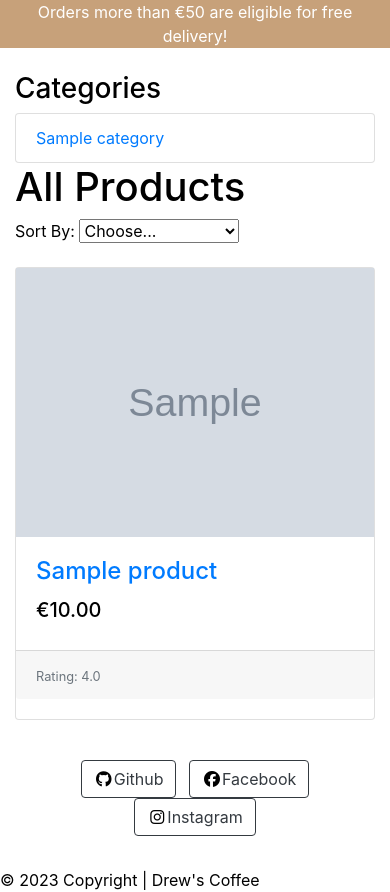
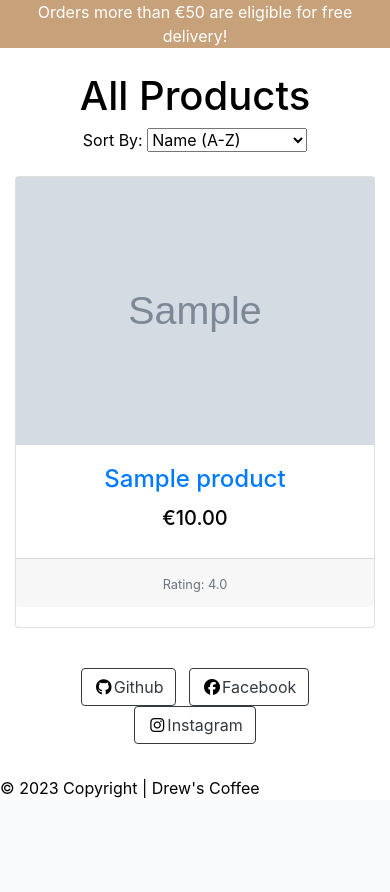
Before and after one commit to anthonyhaj/Drews-coffee-PP5, a Django app: page /products/ in a window 390 px wide. Shown: the part 90-982 px from the top of the page. After the commit the page ends 888 px from the top, so only its background shows below. Run offline with Django 3.2, Linux system fonts and the light colour scheme; tables that the repository leaves empty hold one stand-in row (values such as "Sample post"); grey boxes marked "Sample" are stand-in pictures; some libraries are stand-ins or nearby versions.

Commit message:
add filterdropdown if statements and adjust category selector and view for sorting search results

```diff
--- a/products/templates/products/products.html
+++ b/products/templates/products/products.html
@@ -4,32 +4,33 @@
 {% block content %}
 <div class="row">
     <!-- Category Selector -->
-    <div class="col-md-3">
+    <div class="col-md-3 d-none d-md-block">
         <h3>Categories</h3>
         <ul class="list-group">
             {% for category in categories %}
             <li class="list-group-item">
-                <a href="?category={{ category.name }}">{{ category.name }}</a>
+                <a href="?category={{ category.friendly_name }}">{{ category.friendly_name }}</a>
             </li>
             {% endfor %}
         </ul>
     </div>
 
     <!-- Products -->
-    <div class="col-md-9">
+    <div class="col-md-9 text-center">
         <h1>All Products</h1>
-
         <!-- Filter dropdown -->
         <form method="get" action="" class="mb-3">
             <label for="sort_by">Sort By:</label>
             <select name="sort_by" id="sort_by" onchange="this.form.submit()">
-                <option value="" disabled selected>Choose...</option>
-                <option value="name_asc">Name (A-Z)</option>
-                <option value="name_desc">Name (Z-A)</option>
-                <option value="price_asc">Price (Low-High)</option>
-                <option value="price_desc">Price (High-Low)</option>
-                <option value="rating_asc">Rating (Low-High)</option>
-                <option value="rating_desc">Rating (High-Low)</option>
+                <option value="" {% if sort_by == "" %}selected{% endif %}>Choose...</option>
+                <option value="name_az" {% if sort_by == "name_az" %}selected{% endif %}>Name (A-Z)</option>
+                <option value="name_za" {% if sort_by == "name_za" %}selected{% endif %}>Name (Z-A)</option>
+                <option value="price_low" {% if sort_by == "price_low" %}selected{% endif %}>Price (Low-High)</option>
+                <option value="price_high" {% if sort_by == "price_high" %}selected{% endif %}>Price (High-Low)</option>
+                <option value="rating_low" {% if sort_by == "rating_low" %}selected{% endif %}>Rating (Low-High)
+                </option>
+                <option value="rating_high" {% if sort_by == "rating_high" %}selected{% endif %}>Rating (High-Low)
+                </option>
             </select>
         </form>
 
@@ -60,3 +61,24 @@
 </div>
 
 {% endblock %}
+
+{% block postloadjs %}
+{{ block.super }}
+<script>
+    document.addEventListener('DOMContentLoaded', function () {
+        const sortSelector = document.getElementById("sort_by");
+        const currentSort = new URLSearchParams(window.location.search).get('sort_by');
+
+        if (currentSort) {
+            sortSelector.value = currentSort;
+        }
+
+        sortSelector.addEventListener("change", function () {
+            const selectedOption = this.value;
+            let url = new URL(window.location.href);
+            url.searchParams.set('sort_by', selectedOption);
+            window.location.href = url;
+        });
+    });
+</script>
+{% endblock %}
--- a/products/views.py
+++ b/products/views.py
@@ -13,7 +13,7 @@ def all_products(request):
         queryset = queryset.filter(
             Q(name__icontains=query) |
             Q(description__icontains=query)
-        )
+        ).order_by(Lower('name'), Lower('description'))
 
     # Sorting
     sort_by = request.GET.get('sort_by', 'name_az')
```
